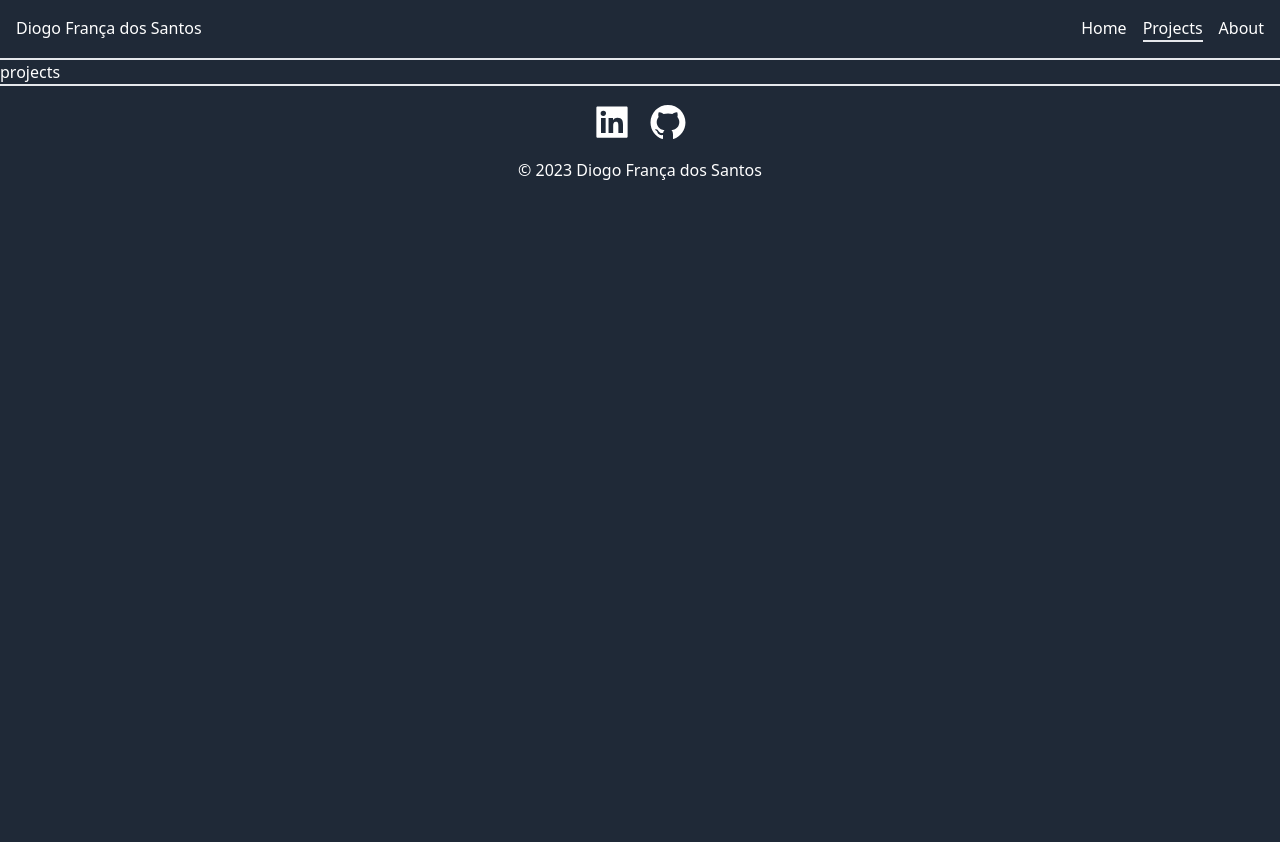
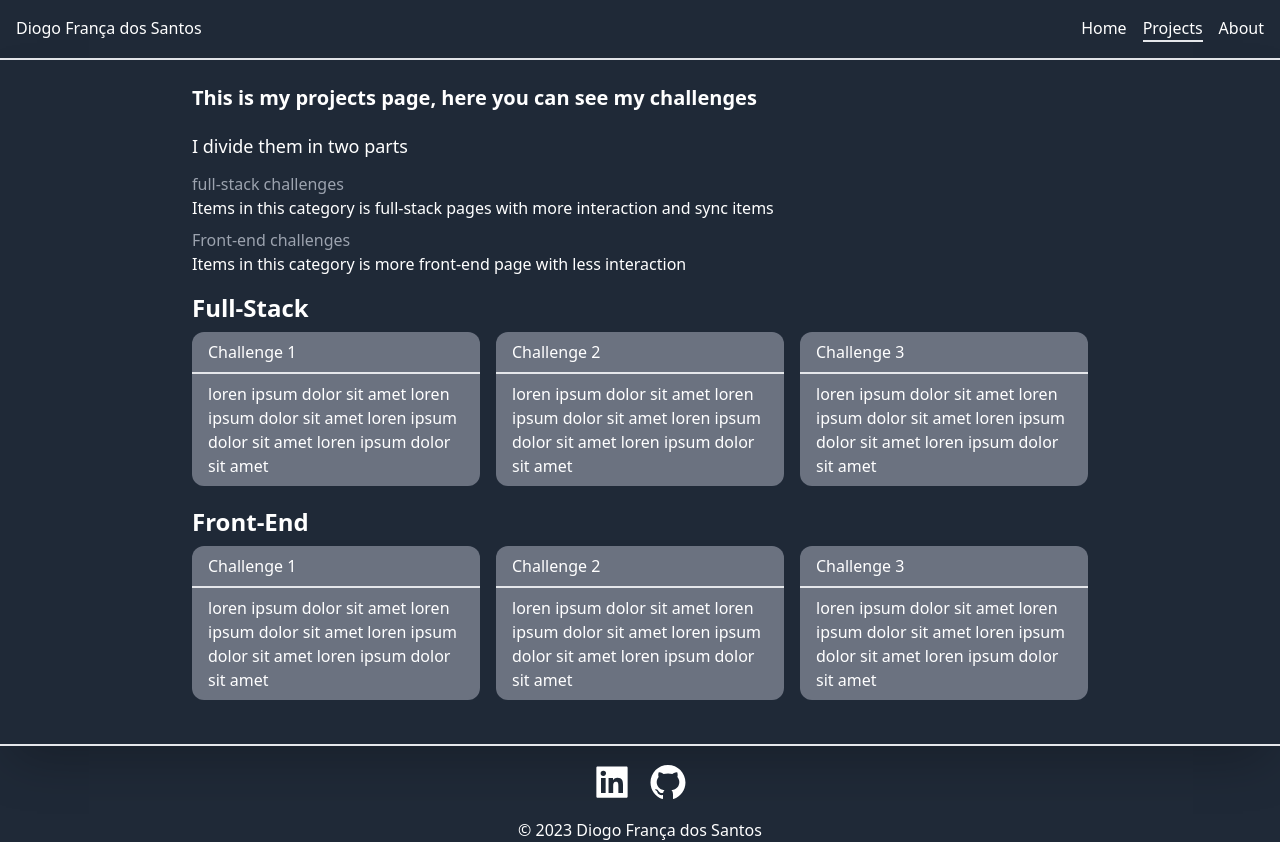
Before and after one commit to IcTxDiogo/my-portfolio, a Next.js app: page /projects in a window 1280 px wide. Before the commit the page ends 800 px from the top, so only its background shows below. Built offline with nearby package versions, Linux system fonts and the light colour scheme.

Commit message:
finish: first layout of projects page

```diff
--- a/app/(home)/projects/page.tsx
+++ b/app/(home)/projects/page.tsx
@@ -2,11 +2,30 @@ import { v4 as uuidv4 } from "uuid";
 
 import BasePage from "@/components/layout/basePage";
 import { HeaderProps } from "@/components/layout/header";
+import ShowWork from "@/components/Home/showWork";
 
 export default function ProjectsPage() {
   return (
     <BasePage headerProps={headerProps} isHome={true}>
-      <h1>projects</h1>
+      <main className="flex flex-col shadow-2xl justify-center items-center p-6 ">
+        <div>
+          <h2 className="text-xl font-bold pb-5">
+            This is my projects page, here you can see my challenges
+          </h2>
+          <h3 className=" text-lg font-medium pb-3">
+            I divide them in two parts
+          </h3>
+          <div className="flex flex-col gap-2 pb-4">
+            {category.map((item) => (
+              <div key={item.id} className="">
+                <h4 className="text-gray-400 font-medium ">{item.name}</h4>
+                <p>{item.description}</p>
+              </div>
+            ))}
+          </div>
+          <ShowWork />
+        </div>
+      </main>
     </BasePage>
   );
 }
@@ -31,3 +50,18 @@ const headerProps: HeaderProps = {
     },
   ],
 };
+
+const category = [
+  {
+    id: uuidv4(),
+    name: "full-stack challenges",
+    description:
+      "Items in this category is full-stack pages with more interaction and sync items",
+  },
+  {
+    id: uuidv4(),
+    name: "Front-end challenges",
+    description:
+      "Items in this category is more front-end page with less interaction",
+  },
+];
--- /dev/null
+++ b/components/Home/showWork.tsx
@@ -0,0 +1,90 @@
+import { v4 as uuidv4 } from "uuid";
+import WorkSquare from "./workSquare";
+
+export default function ShowWork() {
+  return (
+    <>
+      {worksItems.map((workItem) => (
+        <div key={workItem.id} className="pb-5">
+          <h2 className="font-bold text-2xl pb-2">{workItem.name}</h2>
+          <div className="grid grid-cols-6 gap-4 max-w-4xl">
+            {workItem.work.map((item) => (
+              <WorkSquare
+                key={item.id}
+                work={item}
+                className="col-span-6 sm:col-span-3 lg:col-span-2"
+              />
+            ))}
+          </div>
+        </div>
+      ))}
+    </>
+  );
+}
+
+const fullStack = [
+  {
+    id: uuidv4(),
+    name: "Challenge 1",
+    description:
+      "loren ipsum dolor sit amet loren ipsum dolor sit amet loren ipsum dolor sit amet loren ipsum dolor sit amet",
+    url: "/projects/challenge1",
+    image: "/images/challenge1.png",
+  },
+  {
+    id: uuidv4(),
+    name: "Challenge 2",
+    description:
+      "loren ipsum dolor sit amet loren ipsum dolor sit amet loren ipsum dolor sit amet loren ipsum dolor sit amet",
+    url: "/projects/challenge2",
+    image: "/images/challenge2.png",
+  },
+  {
+    id: uuidv4(),
+    name: "Challenge 3",
+    description:
+      "loren ipsum dolor sit amet loren ipsum dolor sit amet loren ipsum dolor sit amet loren ipsum dolor sit amet",
+    url: "/projects/challenge3",
+    image: "/images/challenge3.png",
+  },
+];
+
+const frontEnd = [
+  {
+    id: uuidv4(),
+    name: "Challenge 1",
+    description:
+      "loren ipsum dolor sit amet loren ipsum dolor sit amet loren ipsum dolor sit amet loren ipsum dolor sit amet",
+    url: "/projects/challenge1",
+    image: "/images/challenge1.png",
+  },
+  {
+    id: uuidv4(),
+    name: "Challenge 2",
+    description:
+      "loren ipsum dolor sit amet loren ipsum dolor sit amet loren ipsum dolor sit amet loren ipsum dolor sit amet",
+    url: "/projects/challenge2",
+    image: "/images/challenge2.png",
+  },
+  {
+    id: uuidv4(),
+    name: "Challenge 3",
+    description:
+      "loren ipsum dolor sit amet loren ipsum dolor sit amet loren ipsum dolor sit amet loren ipsum dolor sit amet",
+    url: "/projects/challenge3",
+    image: "/images/challenge3.png",
+  },
+];
+
+const worksItems = [
+  { id: uuidv4(), name: "Full-Stack", work: fullStack },
+  { id: uuidv4(), name: "Front-End", work: frontEnd },
+];
+
+export type Work = {
+  id: string;
+  name: string;
+  description: string;
+  url: string;
+  image: string;
+};
--- /dev/null
+++ b/components/Home/workSquare.tsx
@@ -0,0 +1,22 @@
+import Link from "next/link";
+import { Work } from "./showWork";
+
+interface WorkSquareProps {
+  work: Work;
+  className?: string;
+}
+
+export default function WorkSquare({ work, className }: WorkSquareProps) {
+  return (
+    <>
+      <Link
+        href={work.url}
+        key={work.id}
+        className={`bg-gray-500 rounded-xl hover:bg-gray-600 ${className}`}
+      >
+        <h3 className="border-b-2 py-2 px-4">{work.name}</h3>
+        <p className="px-4 py-2">{work.description}</p>
+      </Link>
+    </>
+  );
+}
```
